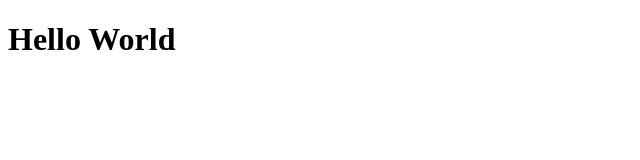
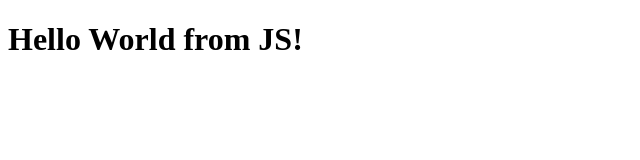
Before and after one commit to abhilashvadnala/namaste, a plain HTML site: page index.html in a window 1280 px wide. Shown: the whole page, without its empty margins (0-640 px from the left). Drawn offline with Linux system fonts and the light colour scheme.

Commit message:
added a script to index.html

```diff
--- a/index.html
+++ b/index.html
@@ -7,7 +7,13 @@
 </head>
 <body>
     <div id="root">
-        <h1>Hello World</h1>
+        <script>
+            const heading = document.createElement("h1");
+            heading.innerHTML = "Hello World from JS!";
+
+            const root = document.getElementById("root");
+            root.appendChild(heading);
+        </script>
     </div>
 </body>
 </html>
```
